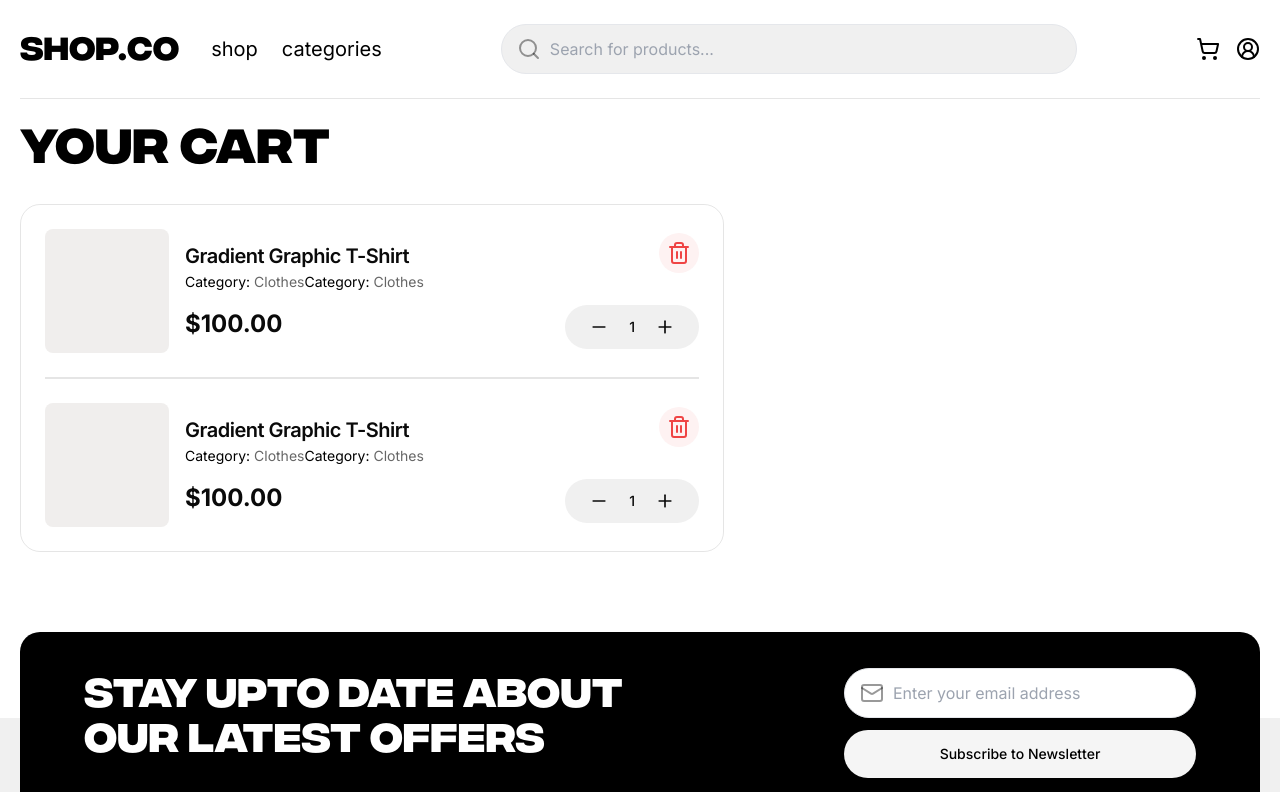
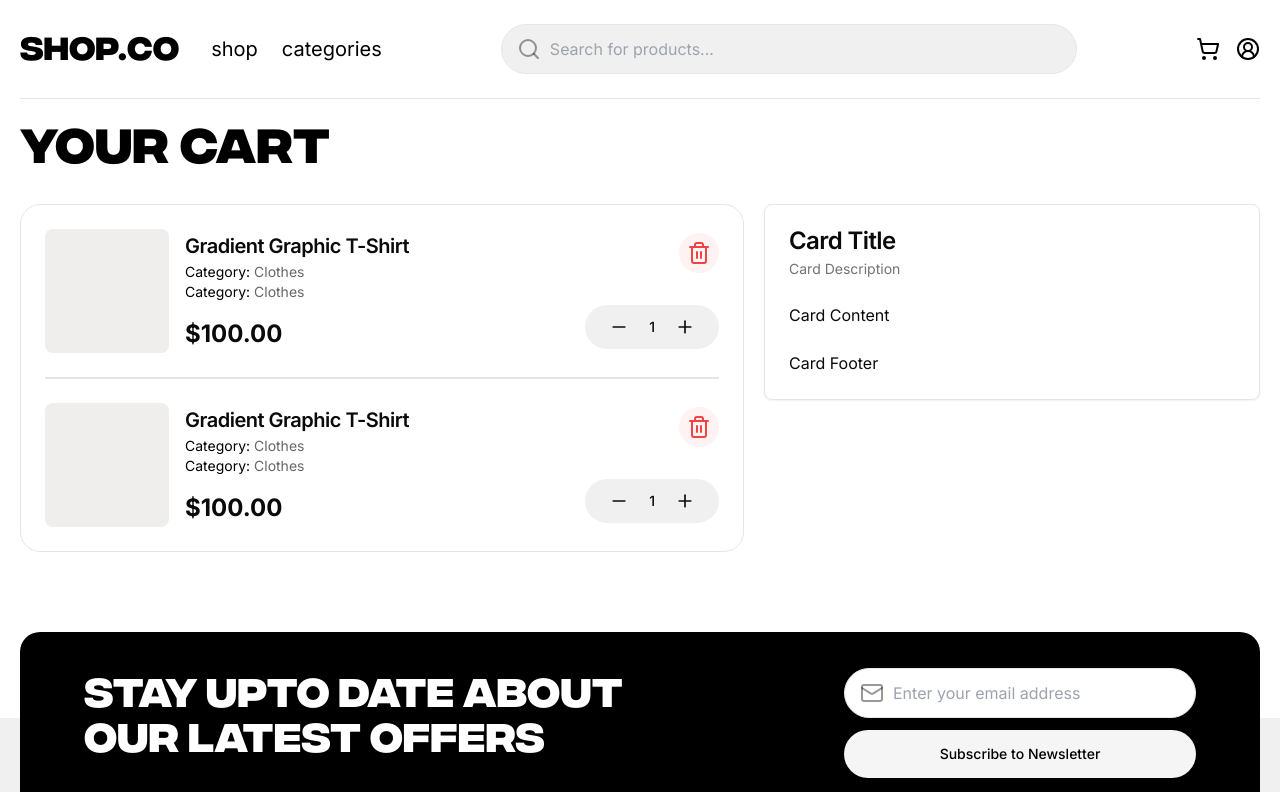
Before and after one commit to AJ1732/shop.co, a Next.js app: page /cart in a window 1280 px wide. Shown: the top 792 px of the page. Built offline with nearby package versions, Linux system fonts and the light colour scheme.

Commit message:
chore: update

```diff
--- a/src/app/cart/page.tsx
+++ b/src/app/cart/page.tsx
@@ -1,16 +1,16 @@
-import { CartCard } from "@/components";
+import { OrderSummaryCard } from "@/components";
+import { CartSection } from "@/components/sections/CartPage";
 
 const CartPage = () => {
   return (
-    <section className="grid grid-cols-[44rem_32rem] gap-5 space-y-5 pb-20 pt-6 sm:space-y-6">
-      <h2 className="col-span-2 font-integral text-[2rem] md:text-4xl lg:text-[3rem]">
+    <section className="grid gap-5 space-y-5 pb-20 pt-6 sm:space-y-6 lg:grid-cols-[1fr_40%]">
+      <h2 className="font-integral text-[2rem] md:text-4xl lg:col-span-2 lg:text-[3rem]">
         Your Cart
       </h2>
 
-      <div className="divide-y-2 rounded-[1.25rem] border border-black/10 px-4 lg:px-6">
-        <CartCard title="Gradient Graphic T-shirt" />
-        <CartCard title="Gradient Graphic T-shirt" />
-      </div>
+      <CartSection />
+
+      <OrderSummaryCard />
     </section>
   );
 };
--- a/src/components/index.tsx
+++ b/src/components/index.tsx
@@ -13,3 +13,4 @@ export { default as ErrorPage } from "./ui-build/ErrorPage";
 // CARD COMPONENTS
 export { default as CartCard } from "./ui-build/Card/CartCard";
 export { default as ProductCard } from "./ui-build/Card/ProductCard";
+export { default as OrderSummaryCard } from "./ui-build/Card/OrderSummaryCard";
--- /dev/null
+++ b/src/components/sections/CartPage/CartSection/index.tsx
@@ -0,0 +1,11 @@
+import { CartCard } from "@/components";
+
+const CartSection = () => {
+  return (
+    <div className="divide-y-2 rounded-[1.25rem] border border-black/10 px-4 lg:px-6">
+      <CartCard title="Gradient Graphic T-shirt" />
+      <CartCard title="Gradient Graphic T-shirt" />
+    </div>
+  );
+};
+export default CartSection;
--- /dev/null
+++ b/src/components/sections/CartPage/index.tsx
@@ -0,0 +1 @@
+export { default as CartSection } from "./CartSection";
--- a/src/components/ui-build/Card/CartCard/index.tsx
+++ b/src/components/ui-build/Card/CartCard/index.tsx
@@ -11,7 +11,7 @@ import { formatCurrency } from "@/utils";
 
 const CartCard: React.FC<CartCardProps> = ({ title }) => {
   return (
-    <Card className="flex w-full max-w-[41.5rem] items-center justify-start gap-4 rounded-none border-0 py-4 shadow-none md:py-6">
+    <Card className="flex w-full items-center justify-start gap-4 rounded-none border-0 py-4 shadow-none md:py-6">
       <figure className="aspect-square min-w-[6.1875rem] rounded-lg bg-[#F0EEED] lg:min-w-[7.75rem]"></figure>
 
       <div className="flex size-full items-center justify-between">
@@ -20,7 +20,7 @@ const CartCard: React.FC<CartCardProps> = ({ title }) => {
             <CardTitle className="space-y-1 text-base capitalize md:text-xl">
               {title}
             </CardTitle>
-            <CardDescription className="text-xs text-black md:text-sm">
+            <CardDescription className="text-xs text-black md:text-sm [&>span]:block">
               <span>
                 Category: <span className="text-black/60">Clothes</span>
               </span>
--- /dev/null
+++ b/src/components/ui-build/Card/OrderSummaryCard/index.tsx
@@ -0,0 +1,27 @@
+import {
+  Card,
+  CardContent,
+  CardDescription,
+  CardFooter,
+  CardHeader,
+  CardTitle,
+} from "@/components/ui/card";
+import { OrderSummaryCardProps } from "@/types/card";
+
+const OrderSummaryCard: React.FC<OrderSummaryCardProps> = () => {
+  return (
+    <Card className="h-fit max-w-[31.5rem]">
+      <CardHeader>
+        <CardTitle>Card Title</CardTitle>
+        <CardDescription>Card Description</CardDescription>
+      </CardHeader>
+      <CardContent>
+        <p>Card Content</p>
+      </CardContent>
+      <CardFooter>
+        <p>Card Footer</p>
+      </CardFooter>
+    </Card>
+  );
+};
+export default OrderSummaryCard;
```
Also changed, not shown: src/types/card.ts (+12 -7 lines).
